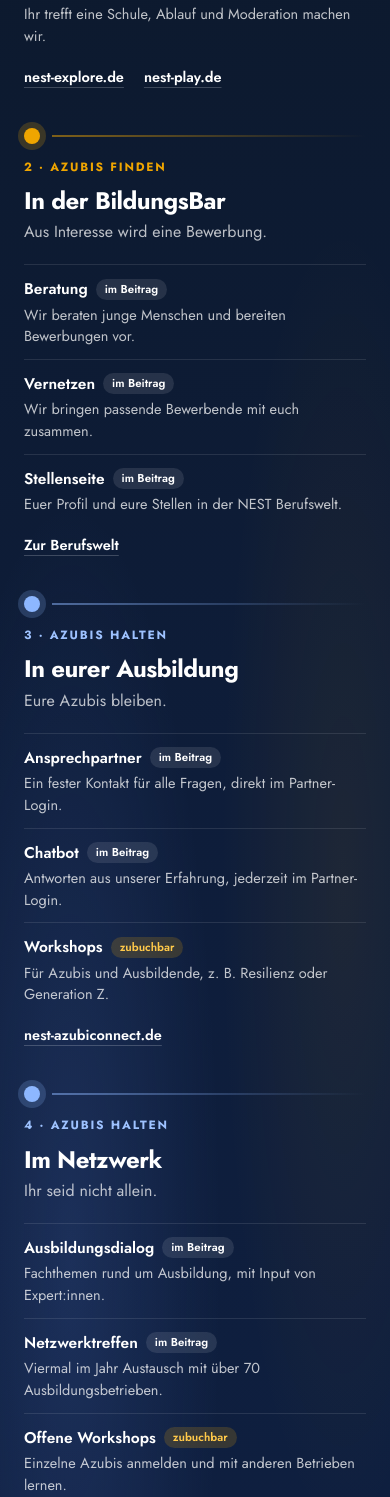
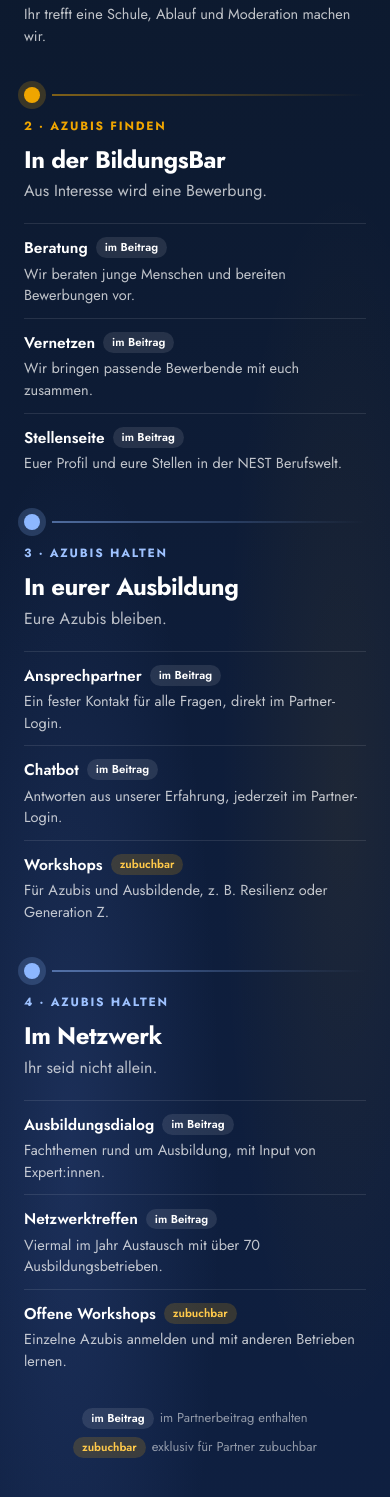
Before and after one commit to blizzard23/NEST-BildungsBar-Homepage, a Next.js app: page /kooperation in a window 390 px wide. Shown: the part 1429-2926 px from the top of the page. Built offline with nearby package versions, Linux system fonts and the light colour scheme; no server answers.

Commit message:
Unternehmensseite: Links unter den vier Stationen entfernt
Co-Authored-By: Claude Opus 5.5 <noreply@anthropic.com>
Claude-Session: https://claude.ai/code/session_012DfV58nPNCX2MCmEqNkoqo

```diff
--- a/content/kooperation.js
+++ b/content/kooperation.js
@@ -99,7 +99,6 @@ const html = `
             <li><div><b>Schul-Workshops</b> ${TAG_INKL}</div><span>In Berufsfelderkundungen machen wir auf euch aufmerksam.</span></li>
             <li><div><b>NEST Explore</b> ${TAG_ZU}</div><span>Ihr trefft eine Schule, Ablauf und Moderation machen wir.</span></li>
           </ul>
-          <div class="np-station-links"><a class="bb-link" href="https://nest-explore.de" target="_blank" rel="noopener">nest-explore.de</a><a class="bb-link" href="https://nest-play.de" target="_blank" rel="noopener">nest-play.de</a></div>
         </article>
 
         <!-- 2 · In der BildungsBar -->
@@ -112,7 +111,6 @@ const html = `
             <li><div><b>Vernetzen</b> ${TAG_INKL}</div><span>Wir bringen passende Bewerbende mit euch zusammen.</span></li>
             <li><div><b>Stellenseite</b> ${TAG_INKL}</div><span>Euer Profil und eure Stellen in der NEST Berufswelt.</span></li>
           </ul>
-          <div class="np-station-links"><a class="bb-link" href="/berufswelt">Zur Berufswelt</a></div>
         </article>
 
         <!-- 3 · In eurer Ausbildung -->
@@ -125,7 +123,6 @@ const html = `
             <li><div><b>Chatbot</b> ${TAG_INKL}</div><span>Antworten aus unserer Erfahrung, jederzeit im Partner-Login.</span></li>
             <li><div><b>Workshops</b> ${TAG_ZU}</div><span>Für Azubis und Ausbildende, z. B. Resilienz oder Generation Z.</span></li>
           </ul>
-          <div class="np-station-links"><a class="bb-link" href="https://nest-azubiconnect.de" target="_blank" rel="noopener">nest-azubiconnect.de</a></div>
         </article>
 
         <!-- 4 · Im Netzwerk -->
@@ -138,7 +135,6 @@ const html = `
             <li><div><b>Netzwerktreffen</b> ${TAG_INKL}</div><span>Viermal im Jahr Austausch mit über 70 Ausbildungsbetrieben.</span></li>
             <li><div><b>Offene Workshops</b> ${TAG_ZU}</div><span>Einzelne Azubis anmelden und mit anderen Betrieben lernen.</span></li>
           </ul>
-          <div class="np-station-links"><a class="bb-link" href="/veranstaltungen">Nächste Veranstaltungen</a></div>
         </article>
       </div>
       <div class="np-legend"><span>${TAG_INKL} im Partnerbeitrag enthalten</span><span>${TAG_ZU} exklusiv für Partner zubuchbar</span></div>
--- a/public/assets/partner.css
+++ b/public/assets/partner.css
@@ -110,9 +110,9 @@
   @keyframes np-draw { to { stroke-dashoffset: 0; } }
 }
 
-.np-stops { display: grid; grid-template-columns: repeat(4, minmax(0, 1fr)); grid-template-rows: auto auto auto 1fr auto; column-gap: 32px; margin-top: 6px; }
-/* Subgrid: Kicker, Titel, Untertitel, Liste und Links stehen in allen Spalten auf gleicher Höhe */
-.np-stop { display: grid; grid-row: span 5; grid-template-rows: subgrid; align-content: start; min-width: 0; }
+.np-stops { display: grid; grid-template-columns: repeat(4, minmax(0, 1fr)); grid-template-rows: auto auto auto 1fr; column-gap: 32px; margin-top: 6px; }
+/* Subgrid: Kicker, Titel, Untertitel und Liste stehen in allen Spalten auf gleicher Höhe */
+.np-stop { display: grid; grid-row: span 4; grid-template-rows: subgrid; align-content: start; min-width: 0; }
 .np-stop-kicker { font-size: 12px; font-weight: 700; letter-spacing: 1.8px; text-transform: uppercase; color: #EFA500; margin-bottom: 10px; }
 .np-stop--halten .np-stop-kicker { color: #9EC2FF; }
 .np-stop h3 { margin: 0 0 6px; font-size: clamp(21px, 1.9vw, 23px); font-weight: 700; letter-spacing: -0.02em; line-height: 1.15; color: #fff; }
@@ -121,7 +121,6 @@
 .np-offers li { font-size: 14.5px; line-height: 1.5; color: var(--bb-text); padding-top: 12px; border-top: 1px solid var(--bb-line); }
 .np-offers li div { display: flex; flex-wrap: wrap; align-items: center; gap: 6px 8px; margin-bottom: 3px; }
 .np-offers li b { color: var(--bb-ink); font-size: 15.5px; font-weight: 600; }
-.np-station-links { display: flex; flex-wrap: wrap; align-self: end; gap: 6px 20px; padding-top: 18px; font-size: 14.5px; }
 .np-curve-sec .np-tag--inkl { background: rgba(255,255,255,0.10); color: #fff; }
 .np-curve-sec .np-tag--zu { background: rgba(239,165,0,0.18); color: #FFC94A; }
 .np-legend { display: flex; flex-wrap: wrap; justify-content: center; gap: 8px 18px; margin-top: 36px; font-size: 13px; color: var(--bb-muted); }
@@ -133,7 +132,6 @@
   .np-curve { display: none; }
   .np-stops { grid-template-columns: repeat(2, minmax(0, 1fr)); grid-template-rows: none; gap: 40px 28px; margin-top: 44px; }
   .np-stop { position: relative; display: flex; flex-direction: column; grid-row: auto; padding-top: 30px; }
-  .np-station-links { margin-top: auto; align-self: flex-start; }
   .np-stop h3 { font-size: 24px; }
   .np-stop::before { content: ''; position: absolute; top: 0; left: 0; width: 16px; height: 16px; border-radius: 50%; background: #EFA500; box-shadow: 0 0 0 6px rgba(239,165,0,0.2); }
   .np-stop--halten::before { background: #8DB7FF; box-shadow: 0 0 0 6px rgba(141,183,255,0.2); }
```
